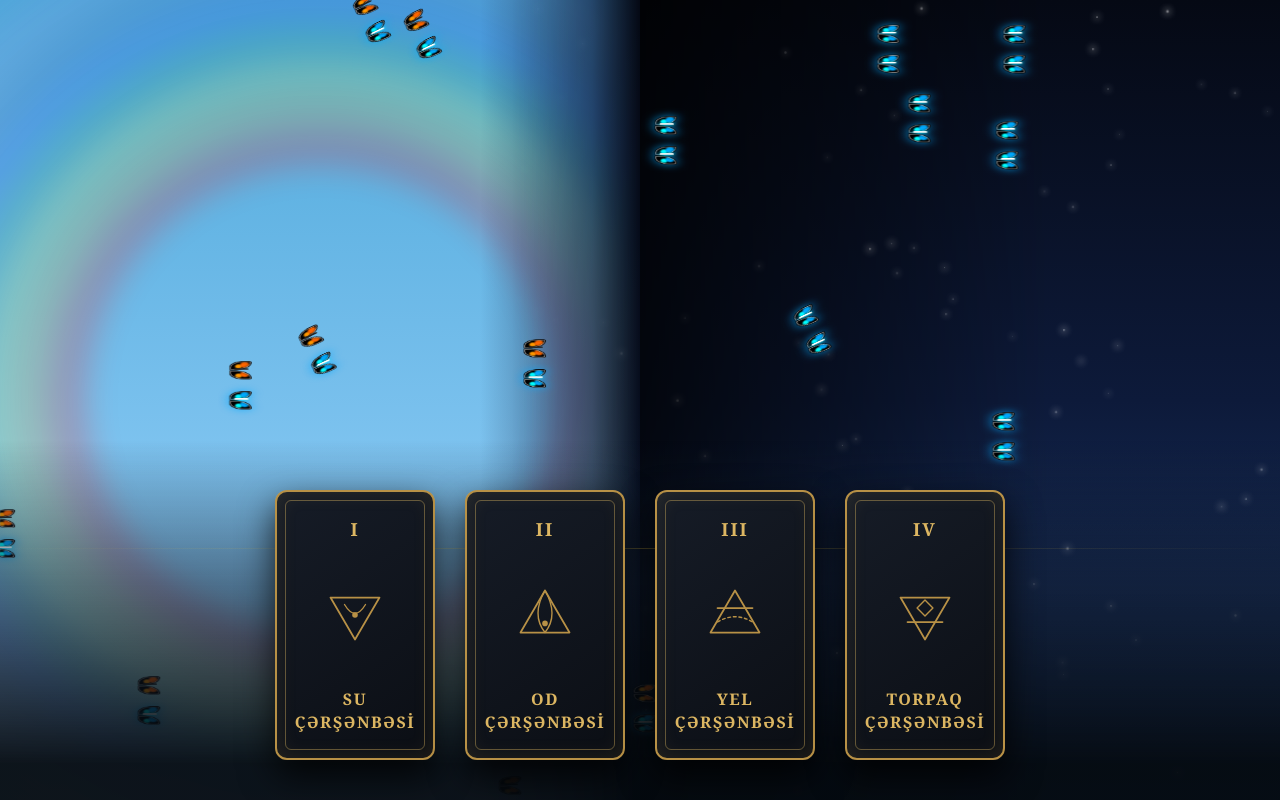
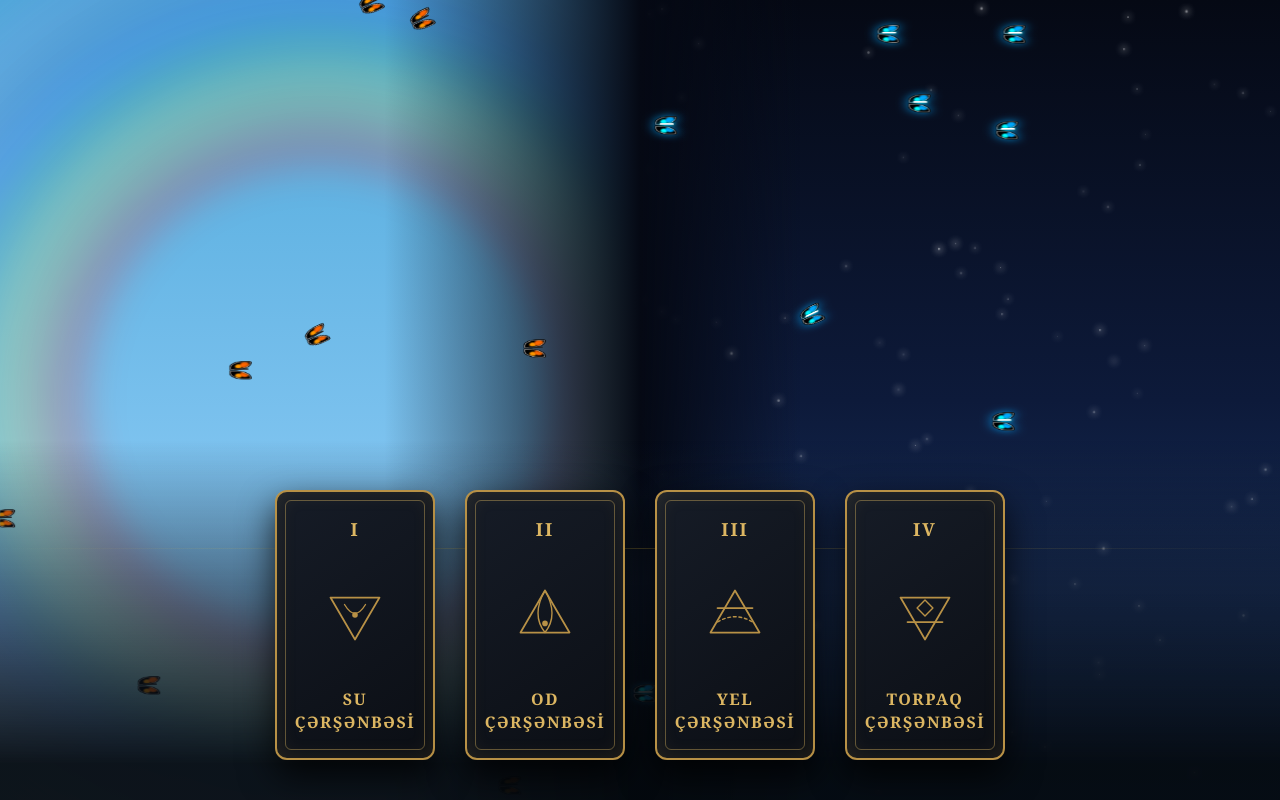
Before and after one commit to arslannovruzlu7/novruz, a plain HTML site: page index.html in a window 1280 px wide. Drawn offline with Linux system fonts and the light colour scheme; animation ran at ten frames a second.

Commit message:
Update index.html

```diff
--- a/index.html
+++ b/index.html
@@ -13,7 +13,7 @@
             user-select: none;
         }
 
-/* Ekranın sağa-sola sürüşməsinin qarşısını alan kod */
+        /* Ekranın sağa-sola sürüşməsinin qarşısını alan kod */
         html, body {
             overflow-x: hidden;
             max-width: 100vw;
@@ -46,9 +46,9 @@
             position: absolute;
             top: 0;
             right: 0;
-            width: 25%; /* Yalnız sərhədə yaxın hissədə keçid edir */
+            width: 40%; /* Keçid daha geniş və yumşaq edildi */
             height: 100%;
-            background: linear-gradient(to right, transparent 0%, rgba(13, 26, 58, 0.6) 70%, rgba(5, 9, 20, 1) 100%);
+            background: linear-gradient(to right, transparent 0%, rgba(5, 9, 20, 0.7) 70%, #050914 100%);
             pointer-events: none;
             z-index: 2;
         }
@@ -61,34 +61,19 @@
             overflow: hidden;
         }
 
-        .night {
+        /* Gecənin sol kənarını sərhəddə gündüzlə yumşaq şəkildə birləşdirən xətt */
+        .night::before {
+            content: '';
             position: absolute;
-            top: 0; right: 0;
-            width: 60%; /* Gecə ekranın sağdan 60%-ni tutur */
+            top: 0;
+            left: 0;
+            width: 25%; /* Daha geniş və zərif keçid */
             height: 100%;
-            background: linear-gradient(180deg, #050914 0%, #0d1a3a 50%, #1e3b70 100%);
-            overflow: hidden;
-            /* Gecənin sol kənarını yavaş-yavaş şəffaflaşdıraraq gündüzlə yumşaq qarışdırır (30%-dən 100%-ə qədər yumşaq keçid) */
-            -webkit-mask-image: linear-gradient(to left, rgba(0,0,0,1) 30%, rgba(0,0,0,0) 100%);
-            mask-image: linear-gradient(to left, rgba(0,0,0,1) 30%, rgba(0,0,0,0) 100%);
+            background: linear-gradient(to left, transparent 0%, rgba(5, 9, 20, 0.7) 70%, #050914 100%);
+            pointer-events: none;
             z-index: 2;
         }
 
-        /* --- LAYERING BUTTERFLIES FOR CROSSING EFFECT (DUPLICATE AND MASK) --- */
-        /* Kəpənəklərin üst-üstə düzülməsi üçün konteyner daxilində layering */
-        .butterfly-3d { position: absolute; top: 0; left: 0; }
-
-        /* Gecə tərəfin maskası (mavi kəpənək üçün) - sol tərəfi (gündüzü) gizlədir */
-        .container.is-blue .butterfly-3d {
-            -webkit-mask-image: linear-gradient(to left, transparent calc(50% - (var(--screen-width) / 2 - var(--x-pos)) / 36 * 100%), black calc(50% - (var(--screen-width) / 2 - var(--x-pos)) / 36 * 100%));
-            mask-image: linear-gradient(to left, transparent calc(50% - (var(--screen-width) / 2 - var(--x-pos)) / 36 * 100%), black calc(50% - (var(--screen-width) / 2 - var(--x-pos)) / 36 * 100%));
-        }
-
-        /* Gündüz tərəfin maskası (orange kəpənək üçün) - sağ tərəfi (gecəni) gizlədir */
-        .container.is-orange .butterfly-3d {
-            -webkit-mask-image: linear-gradient(to right, transparent calc(50% - (var(--screen-width) / 2 - var(--x-pos)) / 36 * 100%), black calc(50% - (var(--screen-width) / 2 - var(--x-pos)) / 36 * 100%));
-            mask-image: linear-gradient(to right, transparent calc(50% - (var(--screen-width) / 2 - var(--x-pos)) / 36 * 100%), black calc(50% - (var(--screen-width) / 2 - var(--x-pos)) / 36 * 100%));
-        }
         /* --- GÖY QURŞAĞI --- */
         .rainbow-halo {
             position: absolute;
@@ -110,7 +95,7 @@
                 rgba(238, 130, 238, 0.08) 65%,
                 transparent 75%
             );
-            filter: blur(10px);
+            filter: blur(15px); /* Daha yumşaq görünüş üçün blur artırıldı */
             pointer-events: none;
             z-index: 1;
         }
@@ -145,7 +130,6 @@
         @keyframes earth-dust { 0% { transform: translate(0, 0) scale(0); opacity: 0; } 20% { opacity: 1; transform: translate(0, 0) scale(1.2); } 80% { opacity: 1; } 100% { transform: translate(var(--tx), var(--ty)) scale(0); opacity: 0; } }
 
         /* TAROT KARTLARI */
-        /* DIQQƏT: z-index silindi ki, aktiv kart bluru dələ bilsin */
         .cards-container { display: flex; justify-content: center; gap: 30px; position: relative; }
 
         .card-wrapper { width: 160px; height: 270px; perspective: 1200px; position: relative; z-index: 1; transition: z-index 0s 0.6s; }
@@ -188,7 +172,7 @@
         @keyframes flap-right { 0% { transform: rotateY(0deg); } 100% { transform: rotateY(-70deg); } }
 
         /* ================================================= */
-        /* RESPONSİV DİZAYN (Mobil və Planşetlər üçün)      */
+        /* RESPONSİV DİZAYN (Mobil və Planşetlər üçün)       */
         /* ================================================= */
         @media (max-width: 800px) {
             .cards-container {
@@ -213,7 +197,6 @@
             .roman-numeral { font-size: 15px; }
             .card-back h3 { font-size: 15px; margin-bottom: 8px; }
             .card-back p { font-size: 11px; line-height: 1.4; }
-            .cloud1, .cloud2 { transform: scale(0.6); }
         }
     </style>
 </head>
@@ -239,7 +222,7 @@
                     </div>
                     <div class="card-face card-back">
                         <h3>Su Çərşənbəsi</h3>
-                        <p>Su — təbiətin təmizlənməsi, həyatın oyanışıdır. Qarlar əriyir, çaylar coşur. İçindəki neqativləri suya ver və ruhən yenidən doğul.</p>
+                        <p>Su — duyğuların ən təmiz halı və yenidən doğuşdur. Eşq həyatında keçmişin yaraları, köhnə xəyal qırıqlıqları su kimi axıb gedir. Özünü duyğuların axarına burax; axtardığın sevgi sakit bir dəniz qədər aydın və dərindir.</p>
                     </div>
                 </div>
             </div>
@@ -253,7 +236,7 @@
                     </div>
                     <div class="card-face card-back">
                         <h3>Od Çərşənbəsi</h3>
-                        <p>Od — istilik, günəş və enerjidir. Tonqal üzərindən atlanaraq köhnə dərdlərini yandır. Qəlbindəki alovla xəyallarına doğru addımla.</p>
+                        <p>Od — ehtirasın, cəsarətin və sönməyən qığılcımın rəmzidir. Həyatına ürəyini isidəcək, qanını qaynadan qəfil bir sevgi atəşi daxil ola bilər. Qəlbindəki alovu sərbəst burax, yanmaqdan və sevməkdən qorxma.</p>
                     </div>
                 </div>
             </div>
@@ -267,7 +250,7 @@
                     </div>
                     <div class="card-face card-back">
                         <h3>Yel Çərşənbəsi</h3>
-                        <p>Yel — dəyişim və yeni nəfəsdir. Oyanmış toxumları torpağa səpir. Həyatına daxil olan yeniliklərə qucaq aç, küləklə rəqs et.</p>
+                        <p>Yel — dəyişimdir, özüylə baharın pıçıltısını gətirir. Həyatına təravətli bir nəfəs gəlmək üzrədir. Bəlkə də bu külək sənə gülüşündə ilkbahar gizlənən o xüsusi insanı gətirəcək. Ruhunu sürprizlərə aç.</p>
                     </div>
                 </div>
             </div>
@@ -281,7 +264,7 @@
                     </div>
                     <div class="card-face card-back">
                         <h3>Torpaq Çərşənbəsi</h3>
-                        <p>Torpaq — bərəkət, dözüm və təməldir. Təbiət tam oyanır, səməni göyərir. Köklərini möhkəmləndir və yeni ilin ruzisini qəbul et.</p>
+                        <p>Torpaq — sədaqət, güvən və kök salmaqdır. Bu kart keçici həvəsləri yox, möhkəm təməllər üzərində qurulan, səməni kimi boy atan qalıcı bir sevgini vəd edir. Səbirli ol, əkdiyin sevgi toxumları mütləq cücərəcək.</p>
                     </div>
                 </div>
             </div>
@@ -352,7 +335,7 @@
             particleContainer.innerHTML = '';
         }
 
-        // --- KARTLARIN İNTERAKTİV MƏRKƏZƏ GƏLMƏSİ (RESPONSİV MİQYAS İLƏ) ---
+        // --- KARTLARIN İNTERAKTİV MƏRKƏZƏ GƏLMƏSİ ---
         const wrappers = document.querySelectorAll('.card-wrapper');
         const overlay = document.getElementById('blur-overlay');
 
@@ -394,31 +377,22 @@
 
         overlay.addEventListener('click', closeCard);
 
-// --- KƏPƏNƏK UÇUŞU ---
+        // --- KƏPƏNƏK UÇUŞU ---
         const screenW = window.innerWidth;
         const screenH = window.innerHeight;
         const centerLine = screenW / 2;
-
-        // CSS dəyişənlərini JS-dən tənzimləyirik
-        document.documentElement.style.setProperty('--screen-width', screenW + 'px');
 
         for (let i = 0; i < 20; i++) { createMovingBug(); }
 
         function createMovingBug() {
             const container = document.createElement('div');
-            container.classList.add('bug-container');
-
-            // Konsepti tətbiq edirik: üst-üstə layered iki kəpənək modeli (orange və blue)
-            const orangeModel = document.createElement('div');
-            orangeModel.classList.add('butterfly-3d', 'is-orange');
-            orangeModel.innerHTML = `<div class="wing wing-left"></div><div class="butterfly-body"></div><div class="wing wing-right"></div>`;
-            container.appendChild(orangeModel);
-
-            const blueModel = document.createElement('div');
-            blueModel.classList.add('butterfly-3d', 'is-blue');
-            blueModel.innerHTML = `<div class="wing wing-left"></div><div class="butterfly-body"></div><div class="wing wing-right"></div>`;
-            container.appendChild(blueModel);
-
+            container.classList.add('bug-container', 'is-orange');
+            container.innerHTML = `
+                <div class="butterfly-3d">
+                    <div class="wing wing-left"></div>
+                    <div class="butterfly-body"></div>
+                    <div class="wing wing-right"></div>
+                </div>`;
             document.body.appendChild(container);
 
             let x, y, vx, vy, movementType, rot;
@@ -450,14 +424,14 @@
 
                 if (x > screenW + 50 || y < -50 || y > screenH + 50) resetBug();
 
-                // Layered kəpənəkləri mövqeyə görə rəngini dəyişmək üçün maskaları tənzimləyirik (Duplicate and Mask texnikası)
-                // Hər kəpənəyə öz mövqeyi üçün fərdi maska tətbiq edirik
-                container.style.setProperty('--x-pos', x + 'px');
+                // DƏYİŞİKLİK BURADADIR: Kəpənəyin tam mərkəz nöqtəsini hesablamaq (x + 18)
+                let butterflyCenterX = x + 18;
 
-                // Ulduzların gündüzə keçməməsini JS ilə tənzimləyirik - ulduzlar yalnız night containerində yaranır
-                // Kəpənəyin yerini toggle edirik (is-blue/is-orange siniflərinə maskalar CSS-də tətbiq olunub)
-                container.classList.toggle('is-blue', x > centerLine);
-                container.classList.toggle('is-orange', x <= centerLine);
+                if (butterflyCenterX > centerLine && container.classList.contains('is-orange')) {
+                    container.classList.replace('is-orange', 'is-blue');
+                } else if (butterflyCenterX <= centerLine && container.classList.contains('is-blue')) {
+                    container.classList.replace('is-blue', 'is-orange');
+                }
 
                 container.style.transform = `translate(${x}px, ${y}px) rotateZ(${rot}deg)`;
                 requestAnimationFrame(animate);
@@ -466,5 +440,4 @@
         }
     </script>
 </body>
-
 </html>
```
